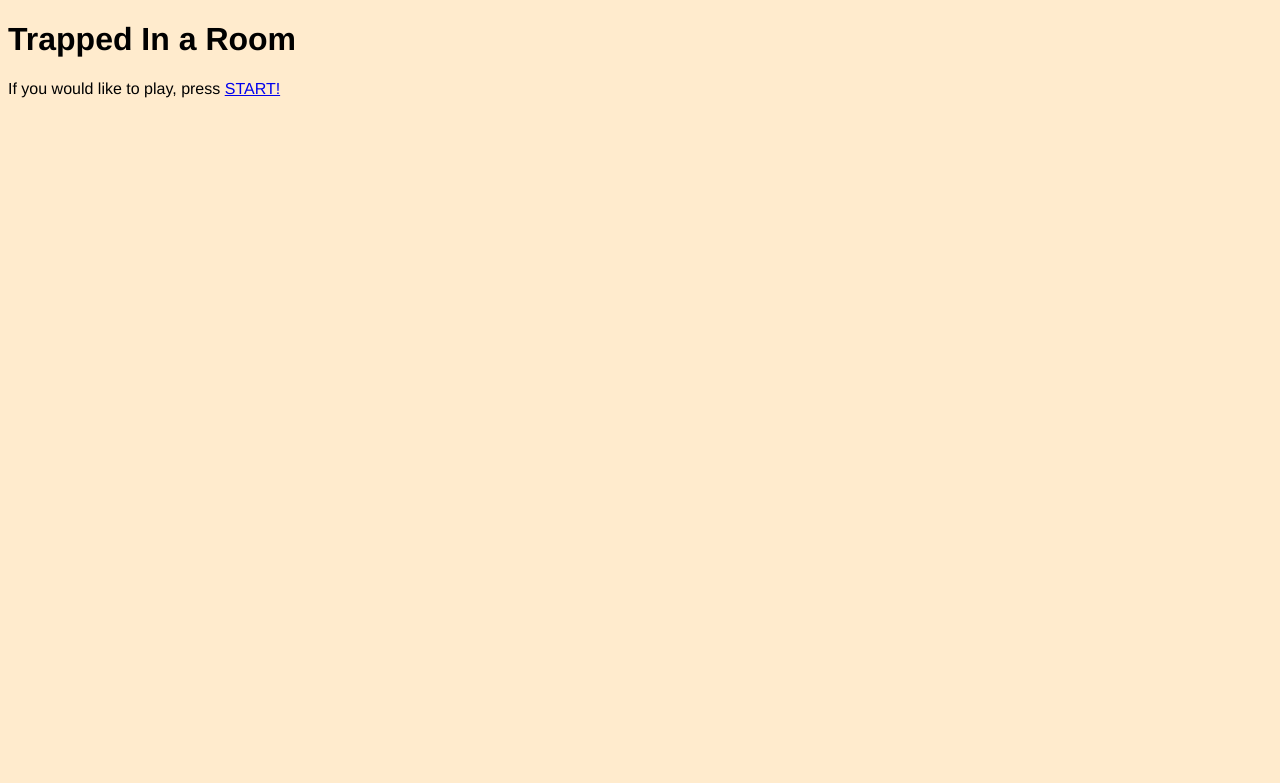
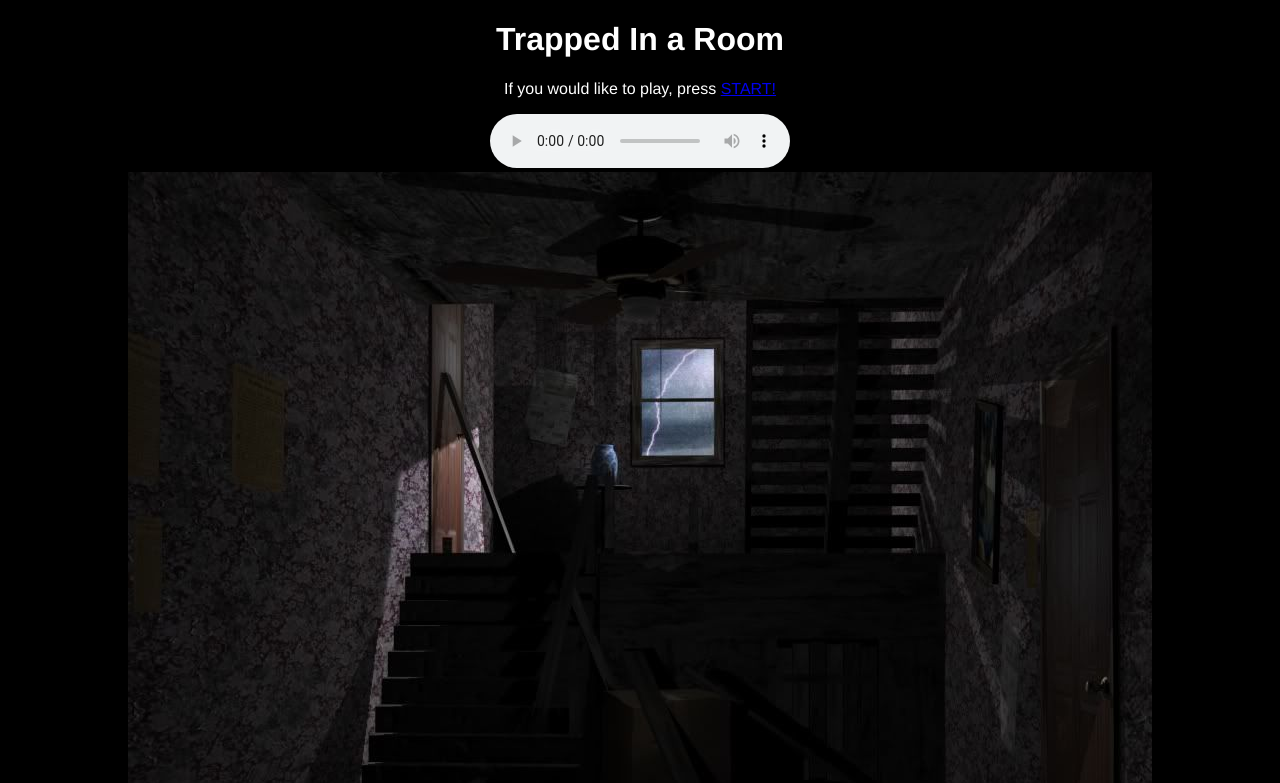
Before and after one commit to toripeng/AdventureGameVP, a plain HTML site: page index.html in a window 1280 px wide. Shown: the top 783 px of the page. Drawn offline with Linux system fonts and the light colour scheme.

Commit message:
added image and audio

```diff
--- a/index.html
+++ b/index.html
@@ -2,19 +2,27 @@
 <head>
     <title>Trapped In a Room</title>
 </head>
+
 <body>
     <h1>Trapped In a Room</h1>
     <p>If you would like to play, press
         <a href="nextpage.html">START!</a>
+
     </p>
 
 </body>
     <style>
         body{
-            background-color: blanchedalmond;
-            font-family: 'Franklin Gothic Medium', 'Arial Narrow', Arial, sans-serif
+            background-color: black;
+            font-family: 'Franklin Gothic Medium';
+            text-align: center;
+            color: white;
         }
 
     </style>
-
+    <audio controls loop>
+        <source src="strangedays.mp3" type="audio/mpeg">
+      Your browser does not support the audio element.
+    </audio>
+    <img src="creepyroom.jpg" width:100px>
 </html>
```
Also changed, not shown: creepyroom.jpg (added), 1 other file.
